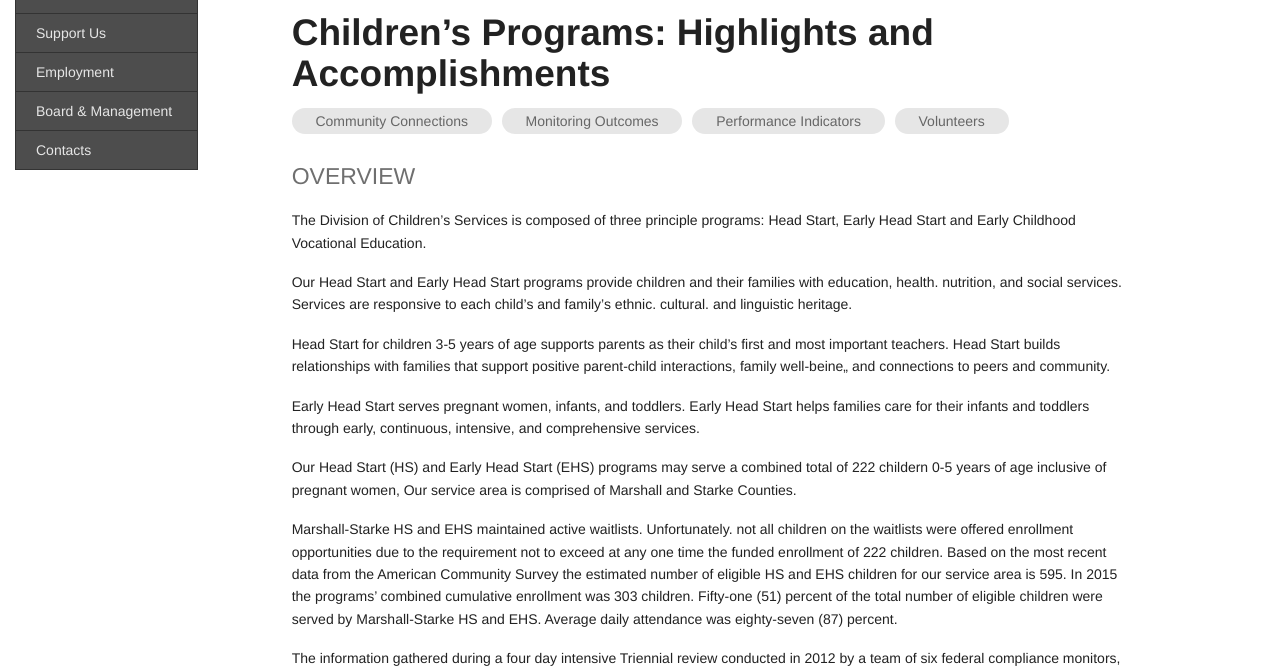
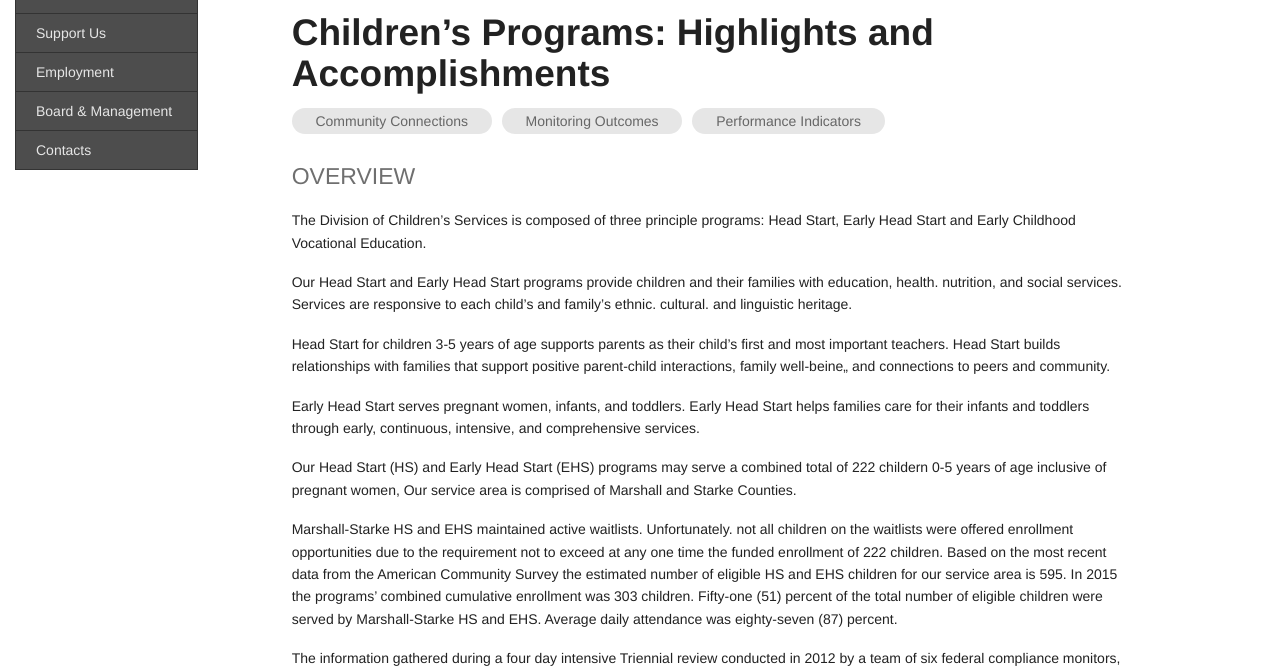
Before and after one commit to leviwilson/marshall-starke.org, a Jekyll site: the page built from report/children.md, in a window 1280 px wide and 900 px high, cut to the strip 231-900 px from the top of the window. Built offline with Jekyll 4.4.1, drawn with Linux system fonts in a browser that asks for light colours; nearby versions of some CDN libraries.

Commit message:
remove missing children breadcrumb

```diff
--- a/report/children.md
+++ b/report/children.md
@@ -10,7 +10,6 @@ title:  "2015 Accomplishments (Children)"
   <dd><a href="#connections">Community Connections</a></dd>
   <dd><a href="#outcomes">Monitoring Outcomes</a></dd>
   <dd><a href="#performance">Performance Indicators</a></dd>
-  <dd><a href="#volunteers">Volunteers</a></dd>
 </dl>
 
 <h4 class="subheader" id="overview">OVERVIEW</h4>
```
